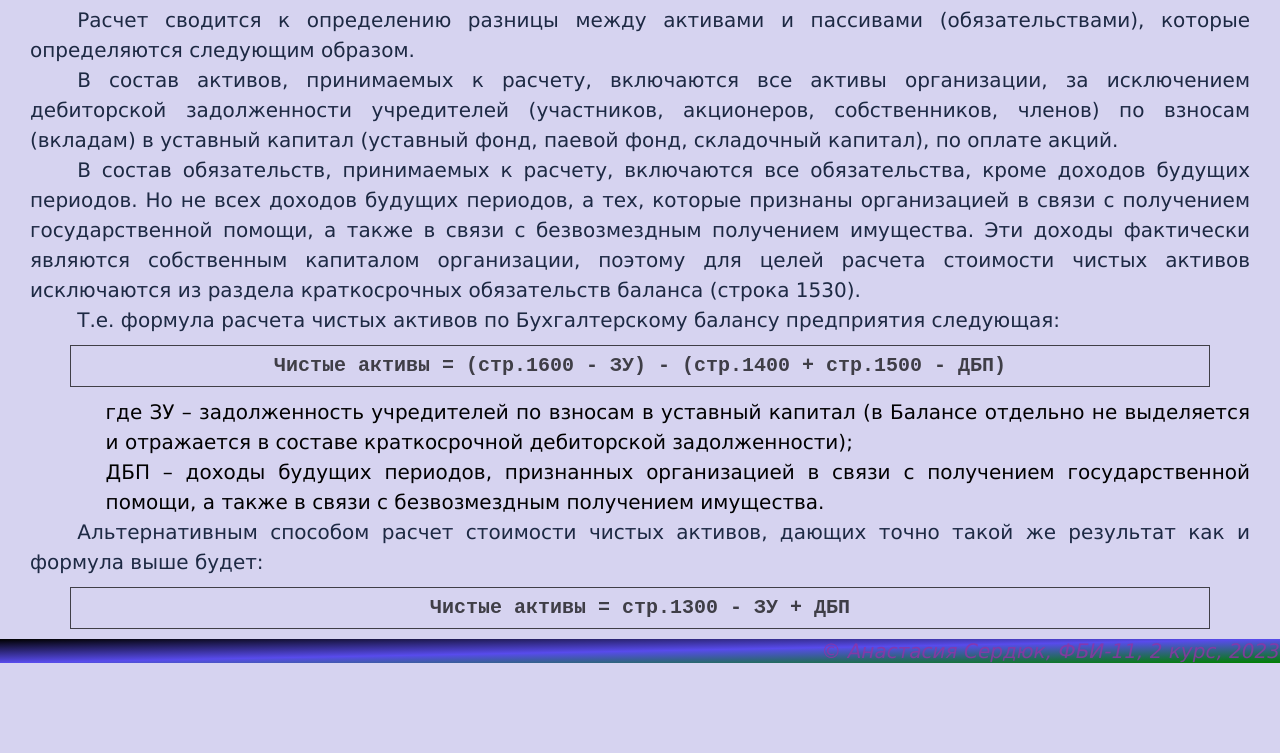
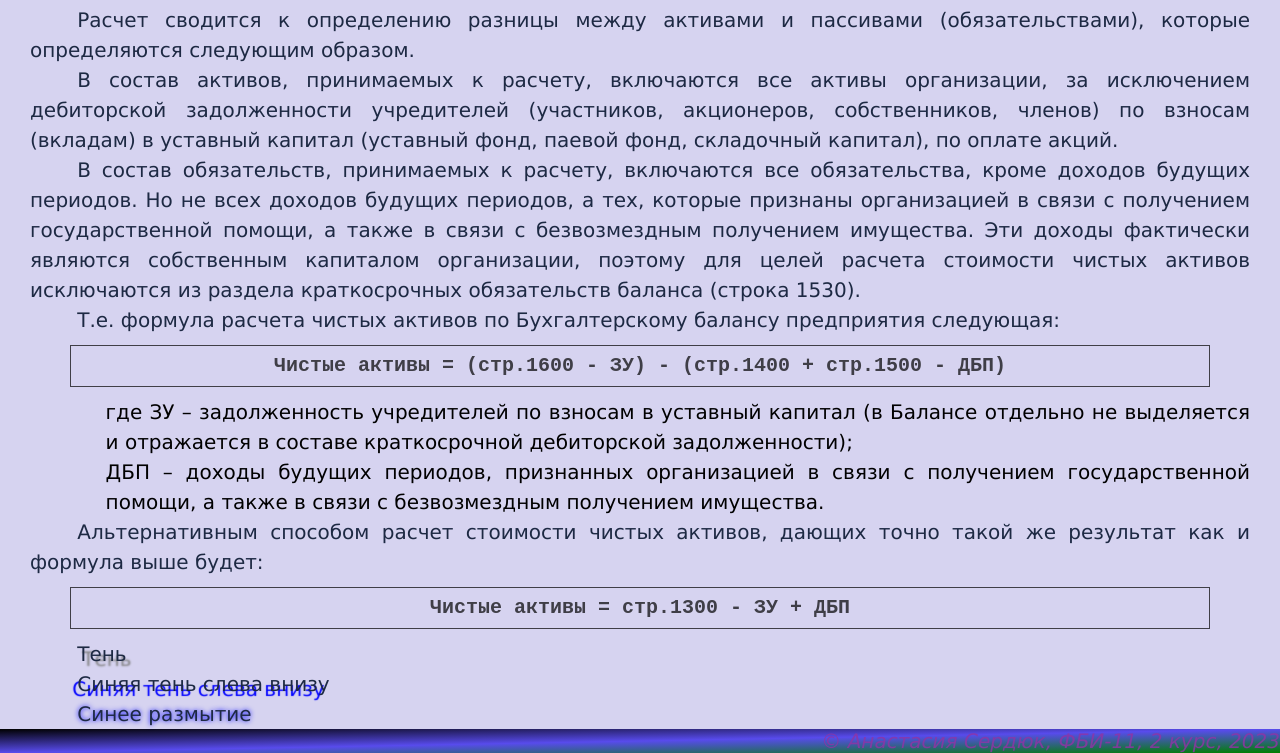
Before and after one commit to N0RDIKA/web-programming-labs, a plain HTML site: page labl3.html in a window 1280 px wide. Shown: the part 146-899 px from the top of the page. Before the commit the page ends 809 px from the top, so only its background shows below. Drawn offline with Linux system fonts and the light colour scheme.

Commit message:
Тени

```diff
--- a/labl3.html
+++ b/labl3.html
@@ -37,12 +37,23 @@
         .formula:hover {
             opacity: 1;
             color: blue;
+            text-shadow: 5px 5px 1px gray;
         }
         .formula-description {
             color: black;
             margin-left: 2cm;
             text-indent: 0;
 
+        }
+
+        .shadow {
+            text-shadow: 5px 5px 2px gray;
+        }
+        .shadow-blue {
+            text-shadow: -5px 5px 1px blue
+        }
+        .shadow-blur {
+            text-shadow: 0px 0px 5px blue;
         }
 
     </style>
@@ -157,6 +168,10 @@
             Чистые активы = стр.1300 - ЗУ + ДБП
         </div>
 
+        <div class="shadow">Тень</div>
+        <div class="shadow-blue"> Синяя тень слева внизу</div>
+
+        <div class="shadow-blur">Синее размытие</div>
 
 
 
@@ -165,5 +180,8 @@
     <footer>
         &copy; Анастасия Сердюк, ФБИ-11, 2 курс, 2023
     </footer>
+    <div id="wt-sky-root">
+
+    </div>
 </body>
 </html>
```
